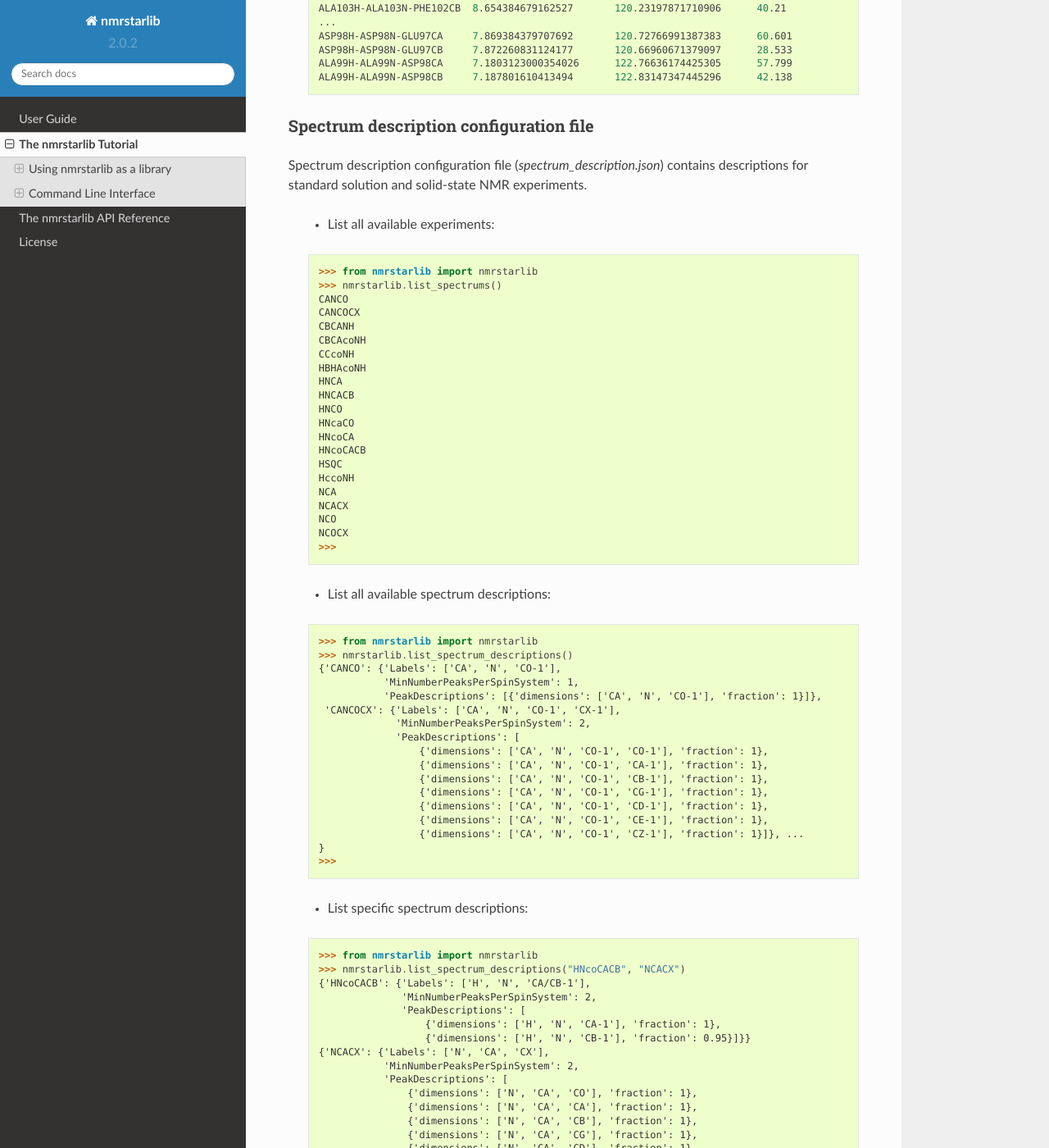
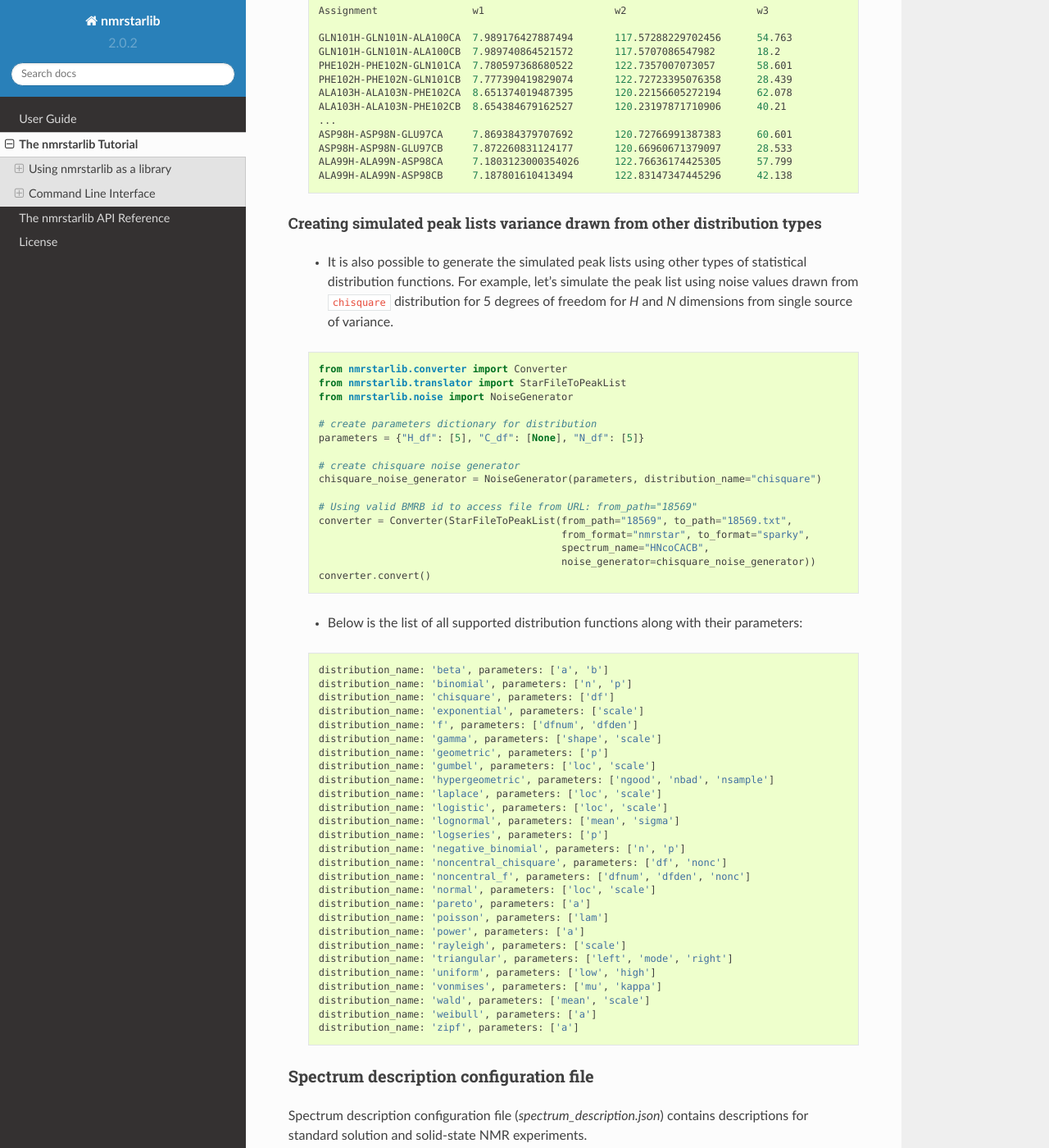
Before and after one commit to MoseleyBioinformaticsLab/nmrstarlib, a Sphinx documentation site: the page built from docs/tutorial.rst, in a window 1280 px wide and 1400 px high, scrolled down 12803 px. Shown: the whole window at 82% size. Built offline with Sphinx 7.4.7 and the Read the Docs theme 2.0.0, drawn with Linux system fonts in a browser that asks for light colours; some of the changed text lies outside the part shown.

Commit message:
Added new tutorial examples for additional statistical distributions for peak list simulation.

```diff
--- a/docs/tutorial.rst
+++ b/docs/tutorial.rst
@@ -486,6 +486,9 @@ Many-to-many files conversions
 Creating simulated peak lists from NMR-STAR formatted files
 -----------------------------------------------------------
 
+Creating simulated peak lists without variance
+**********************************************
+
 Chemical shift values and assignment information deposited in NMR-STAR formatted
 files can be used to generate a large number of simulated peak lists for different
 types of solution and solid-state NMR experiments. Many different types
@@ -558,6 +561,9 @@ examples.
        ...
       ]
 
+Creating simulated peak lists variance drawn from random normal distribution
+****************************************************************************
+
    * Creating a `HNcoCACB` peak list file in `sparky`-like format and adding
      noise values to peak dimensions from a single source of variance, i.e.
      100% of peaks will have chemical shift values adjusted using noise values
@@ -567,14 +573,14 @@ examples.
 
       from nmrstarlib.converter import Converter
       from nmrstarlib.translator import StarFileToPeakList
-      from nmrstarlib.noise import RandomNormalNoiseGenerator
+      from nmrstarlib.noise import NoiseGenerator
 
       # create parameters dictionary for random normal distribution
-      parameters = {"H_mean": [0], "C_mean": [0], "N_mean": [0],
-                    "H_std": [0.001], "C_std": [0.01], "N_std": [0.01]}
+      parameters = {"H_loc": [0], "C_loc": [0], "N_loc": [0],
+                    "H_scale": [0.001], "C_scale": [0.01], "N_scale": [0.01]}
 
       # create random normal noise generator
-      random_normal_noise_generator = RandomNormalNoiseGenerator(parameters)
+      random_normal_noise_generator = NoiseGenerator(parameters)
 
       # Using valid BMRB id to access file from URL: from_path="18569"
       converter = Converter(StarFileToPeakList(from_path="18569", to_path="18569.txt",
@@ -612,14 +618,14 @@ examples.
 
       from nmrstarlib.converter import Converter
       from nmrstarlib.translator import StarFileToPeakList
-      from nmrstarlib.noise import RandomNormalNoiseGenerator
+      from nmrstarlib.noise import NoiseGenerator
 
       # create parameters dictionary for random normal distribution
-      parameters = {"H_mean": [0], "C_mean": [0], "N_mean": [0],
-                    "H_std": [0.001], "C_std": [0], "N_std": [0.01]}
+      parameters = {"H_loc": [0], "C_loc": [None], "N_loc": [0],
+                    "H_scale": [0.001], "C_scale": [None], "N_scale": [0.01]}
 
       # create random normal noise generator
-      random_normal_noise_generator = RandomNormalNoiseGenerator(parameters)
+      random_normal_noise_generator = NoiseGenerator(parameters)
 
       # Using valid BMRB id to access file from URL: from_path="18569"
       converter = Converter(StarFileToPeakList(from_path="18569", to_path="18569.txt",
@@ -660,21 +666,21 @@ examples.
 
       from nmrstarlib.converter import Converter
       from nmrstarlib.translator import StarFileToPeakList
-      from nmrstarlib.noise import RandomNormalNoiseGenerator
+      from nmrstarlib.noise import NoiseGenerator
 
       # create parameters dictionary for random normal distribution
-      parameters = {"H_mean": [0, 0], "C_mean": [0, 0], "N_mean": [0, 0],
-                    "H_std": [0.001, 0.005], "C_std": [0, 0], "N_std": [0.01, 0.05]}
+      parameters = {"H_loc": [0, 0], "C_loc": [None, None], "N_loc": [0, 0],
+                    "H_scale": [0.001, 0.005], "C_scale": [None, None], "N_scale": [0.01, 0.05]}
 
       # create random normal noise generator
-      noise_generator = RandomNormalNoiseGenerator(parameters)
+      random_normal_noise_generator = NoiseGenerator(parameters)
 
       # Using valid BMRB id to access file from URL: from_path="18569"
       converter = Converter(StarFileToPeakList(from_path="18569", to_path="18569.txt",
                                                from_format="nmrstar", to_format="sparky",
                                                spectrum_name="HNcoCACB",
                                                plsplit=(70,30),
-                                               noise_generator=noise_generator))
+                                               noise_generator=random_normal_noise_generator))
       converter.convert()
 
 
@@ -696,6 +702,68 @@ examples.
       ASP98H-ASP98N-GLU97CB	7.872260831124177	120.66960671379097	28.533
       ALA99H-ALA99N-ASP98CA	7.1803123000354026	122.76636174425305	57.799
       ALA99H-ALA99N-ASP98CB	7.187801610413494	122.83147347445296	42.138
+
+
+Creating simulated peak lists variance drawn from other distribution types
+**************************************************************************
+
+   * It is also possible to generate the simulated peak lists using other
+     types of statistical distribution functions. For example, let's
+     simulate the peak list using noise values drawn from ``chisquare``
+     distribution for 5 degrees of freedom for `H` and `N` dimensions
+     from single source of variance.
+
+   .. code-block:: python
+
+      from nmrstarlib.converter import Converter
+      from nmrstarlib.translator import StarFileToPeakList
+      from nmrstarlib.noise import NoiseGenerator
+
+      # create parameters dictionary for distribution
+      parameters = {"H_df": [5], "C_df": [None], "N_df": [5]}
+
+      # create chisquare noise generator
+      chisquare_noise_generator = NoiseGenerator(parameters, distribution_name="chisquare")
+
+      # Using valid BMRB id to access file from URL: from_path="18569"
+      converter = Converter(StarFileToPeakList(from_path="18569", to_path="18569.txt",
+                                               from_format="nmrstar", to_format="sparky",
+                                               spectrum_name="HNcoCACB",
+                                               noise_generator=chisquare_noise_generator))
+      converter.convert()
+
+
+   * Below is the list of all supported distribution functions along with their parameters:
+
+   .. code-block:: python
+
+      distribution_name: 'beta', parameters: ['a', 'b']
+      distribution_name: 'binomial', parameters: ['n', 'p']
+      distribution_name: 'chisquare', parameters: ['df']
+      distribution_name: 'exponential', parameters: ['scale']
+      distribution_name: 'f', parameters: ['dfnum', 'dfden']
+      distribution_name: 'gamma', parameters: ['shape', 'scale']
+      distribution_name: 'geometric', parameters: ['p']
+      distribution_name: 'gumbel', parameters: ['loc', 'scale']
+      distribution_name: 'hypergeometric', parameters: ['ngood', 'nbad', 'nsample']
+      distribution_name: 'laplace', parameters: ['loc', 'scale']
+      distribution_name: 'logistic', parameters: ['loc', 'scale']
+      distribution_name: 'lognormal', parameters: ['mean', 'sigma']
+      distribution_name: 'logseries', parameters: ['p']
+      distribution_name: 'negative_binomial', parameters: ['n', 'p']
+      distribution_name: 'noncentral_chisquare', parameters: ['df', 'nonc']
+      distribution_name: 'noncentral_f', parameters: ['dfnum', 'dfden', 'nonc']
+      distribution_name: 'normal', parameters: ['loc', 'scale']
+      distribution_name: 'pareto', parameters: ['a']
+      distribution_name: 'poisson', parameters: ['lam']
+      distribution_name: 'power', parameters: ['a']
+      distribution_name: 'rayleigh', parameters: ['scale']
+      distribution_name: 'triangular', parameters: ['left', 'mode', 'right']
+      distribution_name: 'uniform', parameters: ['low', 'high']
+      distribution_name: 'vonmises', parameters: ['mu', 'kappa']
+      distribution_name: 'wald', parameters: ['mean', 'scale']
+      distribution_name: 'weibull', parameters: ['a']
+      distribution_name: 'zipf', parameters: ['a']
 
 
 Spectrum description configuration file
@@ -751,6 +819,7 @@ descriptions for standard solution and solid-state NMR experiments.
    * List specific spectrum descriptions:
 
    >>> from nmrstarlib import nmrstarlib
+   >>> from nmrstarlib import nmrstarlib
    >>> nmrstarlib.list_spectrum_descriptions("HNcoCACB", "NCACX")
    {'HNcoCACB': {'Labels': ['H', 'N', 'CA/CB-1'],
                  'MinNumberPeaksPerSpinSystem': 2,
@@ -797,17 +866,17 @@ descriptions for standard solution and solid-state NMR experiments.
          from nmrstarlib import nmrstarlib
          from nmrstarlib.converter import Converter
          from nmrstarlib.translator import StarFileToPeakList
-         from nmrstarlib.noise import RandomNormalNoiseGenerator
+         from nmrstarlib.noise import NoiseGenerator
 
          # update SPECTRUM_DESCRIPTIONS
          nmrstarlib.update_constants(spectrum_descriptions_cfg="path/to/custom_spectrum_description.json")
 
          # create parameters dictionary for random normal distribution
-         parameters = {"H_mean": [0, 0], "C_mean": [0, 0], "N_mean": [0, 0],
-                       "H_std": [0, 0], "C_std": [0.01, 0.05], "N_std": [0.01, 0.05]}
+         parameters = {"H_loc": [None, None], "C_loc": [0, 0], "N_loc": [0, 0],
+                       "H_scale": [None, None], "C_scale": [0.01, 0.05], "N_scale": [0.01, 0.05]}
 
          # create random normal noise generator
-         random_normal_noise_generator = RandomNormalNoiseGenerator(parameters)
+         random_normal_noise_generator = NoiseGenerator(parameters)
 
          converter = Converter(StarFileToPeakList(from_path="18569", to_path="18569.txt",
                                                   from_format="nmrstar", to_format="sparky",
@@ -825,7 +894,7 @@ descriptions for standard solution and solid-state NMR experiments.
          from nmrstarlib import nmrstarlib
          from nmrstarlib.converter import Converter
          from nmrstarlib.translator import StarFileToPeakList
-         from nmrstarlib.noise import RandomNormalNoiseGenerator
+         from nmrstarlib.noise import NoiseGenerator
 
          custom_experiment_type = {
             "NCACX_custom": {
@@ -845,11 +914,11 @@ descriptions for standard solution and solid-state NMR experiments.
          nmrstarlib.SPECTRUM_DESCRIPTIONS.update(custom_experiment_type)
 
          # create parameters dictionary for random normal distribution
-         parameters = {"H_mean": [0, 0], "C_mean": [0, 0], "N_mean": [0, 0],
-                       "H_std": [0.001, 0.005], "C_std": [0, 0], "N_std": [0.01, 0.05]}
+         parameters = {"H_loc": [0, 0], "C_loc": [None, None], "N_loc": [0, 0],
+                       "H_scale": [0.001, 0.005], "C_scale": [None, None], "N_scale": [0.01, 0.05]}
 
          # create random normal noise generator
-         random_normal_noise_generator = RandomNormalNoiseGenerator(parameters)
+         random_normal_noise_generator = NoiseGenerator(parameters)
 
          # Using valid BMRB id to access file from URL: from_path="18569"
          converter = Converter(StarFileToPeakList(from_path="18569", to_path="18569.txt",
@@ -913,12 +982,10 @@ Command Line Interface functionality:
        nmrstarlib plsimulate (<from_path> <to_path> <spectrum>) [--from_format=<format>]
                                                                 [--to_plformat=<format>]
                                                                 [--split=<%>]
-                                                                [--H_std=<std>]
-                                                                [--C_std=<std>]
-                                                                [--N_std=<std>]
-                                                                [--H_mean=<mean>]
-                                                                [--C_mean=<mean>]
-                                                                [--N_mean=<mean>]
+                                                                [--H=<value>]
+                                                                [--C=<value>]
+                                                                [--N=<value>]
+                                                                [--distribution=<func>]
                                                                 [--bmrb_url=<url>]
                                                                 [--nmrstar_version=<version>]
                                                                 [--verbose]
@@ -941,13 +1008,11 @@ Command Line Interface functionality:
        --csview_format=<format>        Format to which save chamical shift table
                                        [default: svg].
        --split=<%>                     How to split peak list into chunks by percent [default: 100].
-       --H_std=<ppm>                   Standard deviation for H dimensions [default: 0].
-       --C_std=<ppm>                   Standard deviation for C dimensions [default: 0].
-       --N_std=<ppm>                   Standard deviation for N dimensions [default: 0].
-       --H_mean=<ppm>                  Mean for H dimensions [default: 0].
-       --C_mean=<ppm>                  Mean for C dimensions [default: 0].
-       --N_mean=<ppm>                  Mean for N dimensions [default: 0].
        --spectrum_descriptions=<path>  Path to custom spectrum descriptions file.
+       --distribution=<func>           Statistical distribution function [default: normal].
+       --H=<value>                     Statistical distribution parameter(s) for H dimension.
+       --C=<value>                     Statistical distribution parameter(s) for C dimension.
+       --N=<value>                     Statistical distribution parameter(s) for N dimension.
 
 
 Converting NMR-STAR files in bulk
@@ -1060,7 +1125,18 @@ One-to-one file simulations
 
       $ python3 -m nmrstarlib plsimulate 18569 18569_peaklist.txt HNcoCACB \
                 --from_format=nmrstar --to_format=sparky \
-                --H_std=0.001 --N_std=0.01 --C_std=0.01
+                --H=0,0.001 --N=0,0.01 --C=0,0.01
+
+   * Creating a `HNcoCACB` peak list file in `sparky`-like format and adding
+     noise values to peak dimensions from a single source of variance, i.e.
+     100% of peaks will have chemical shift values adjusted using noise values
+     from the defined chisquare distribution for degrees of freedom equal to 5:
+
+   .. code:: bash
+
+      $ python3 -m nmrstarlib plsimulate 18569 18569_peaklist.txt HNcoCACB \
+                --from_format=nmrstar --to_format=sparky \
+                --H=5 --N=5 --C=5 --distribution=chisquare
 
    * Creating a `HNcoCACB` peak list file in `sparky`-like format and adding
      noise values to `H` and `N` peak dimensions but not `C` peak dimension
@@ -1081,13 +1157,16 @@ One-to-one file simulations
      of variance, we need to provide how we want to split our peak list and
      provide statistical distribution parameters for both distributions. Let's
      say we want 70 % of peaks to have a smaller variance in `H` and `N` dimensions
-     and 30 % of peaks to have a larger variance in `H` and `N` dimensions:
+     and 30 % of peaks to have a larger variance in `H` and `N` dimensions. Note
+     that values per split are separated by ``,`` and then each value for each split
+     is separated by ``:``.
 
    .. code:: bash
 
       $ python3 -m nmrstarlib plsimulate 18569 18569_peaklist.txt HNcoCACB \
                 --from_format=nmrstar --to_format=sparky \
-                --plsplit=70,30 --H_std=0.001,0.005 --N_std=0.01,0.05
+                --plsplit=70,30 --H=0:0,0.001:0.005 --N=0:0,0.01:0.05
+
 
    .. note:: See :mod:`nmrstarlib.converter` for full list of available one-to-one and many-to-many
              input and output formats.
```
Also changed, not shown: other parts of docs/tutorial.rst (+3 -3 lines).
